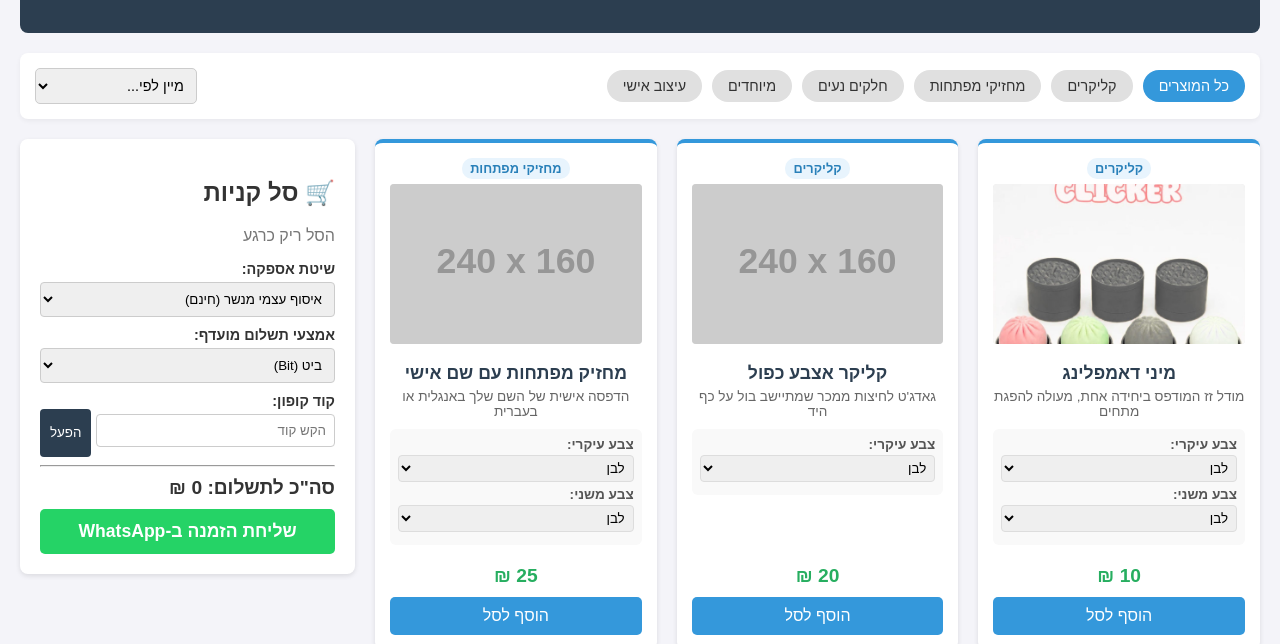
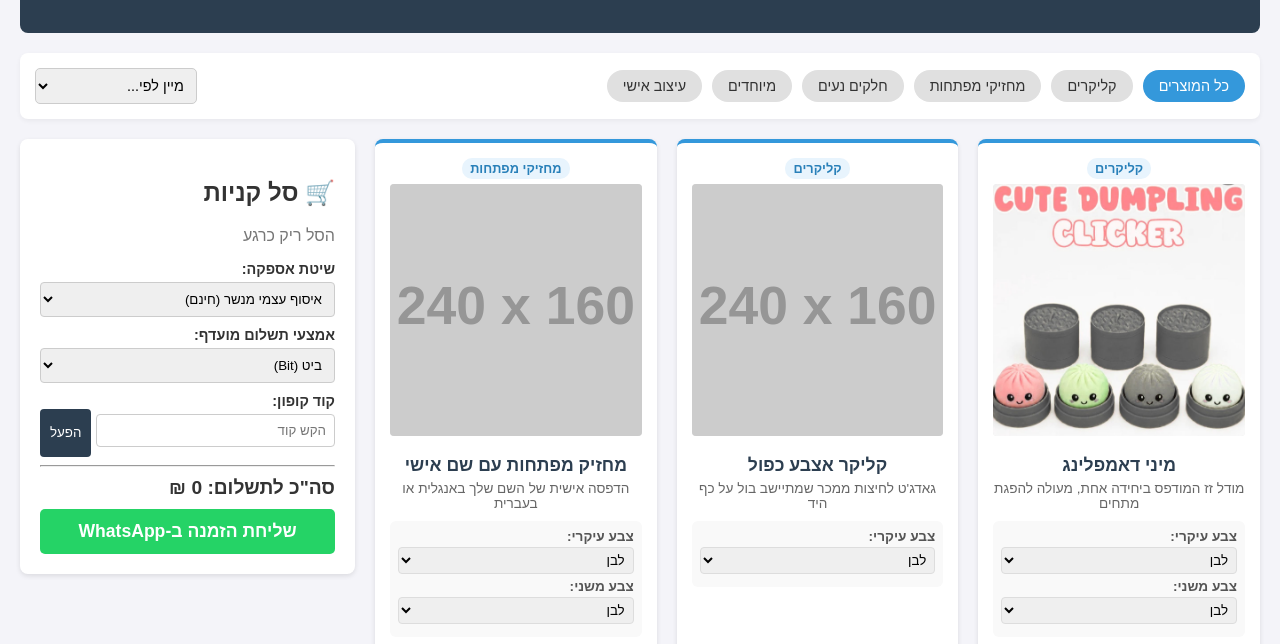
Before and after one commit to ItayU15/3DPrintNesher, a plain HTML site: page index.html in a window 1280 px wide. Shown: the part 141-785 px from the top of the page. Drawn offline with Linux system fonts and the light colour scheme; placeholder pictures from the web are drawn by us.

Commit message:
Change product image style to use aspect ratio

```diff
--- a/index.html
+++ b/index.html
@@ -18,7 +18,7 @@
         .catalog { flex: 3; display: grid; grid-template-columns: repeat(auto-fill, minmax(240px, 1fr)); gap: 20px; }
 
         .product { background: white; padding: 15px; border-radius: 8px; box-shadow: 0 2px 5px rgba(0,0,0,0.1); text-align: center; display: flex; flex-direction: column; justify-content: space-between; border-top: 4px solid #3498db; }
-        .product-img { width: 100%; height: 160px; object-fit: cover; border-radius: 4px; background-color: #eaeaea; margin-bottom: 10px; }
+.product-img { width: 100%; aspect-ratio: 1 / 1; object-fit: cover; border-radius: 4px; background-color: #eaeaea; margin-bottom: 10px; }
         .product h3 { margin: 5px 0; color: #2c3e50; font-size: 1.1em; }
         .category-tag { display: inline-block; background: #e8f4fd; color: #2980b9; font-size: 0.8em; padding: 3px 8px; border-radius: 10px; font-weight: bold; margin-bottom: 5px; }
 
```
